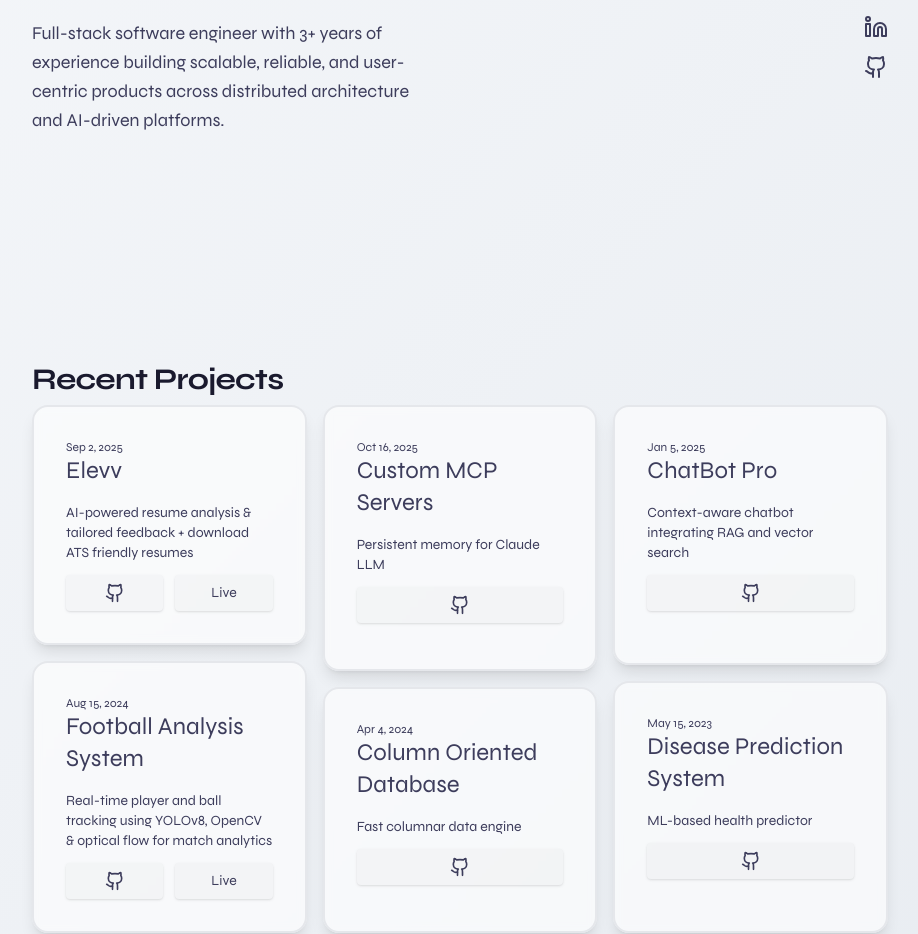
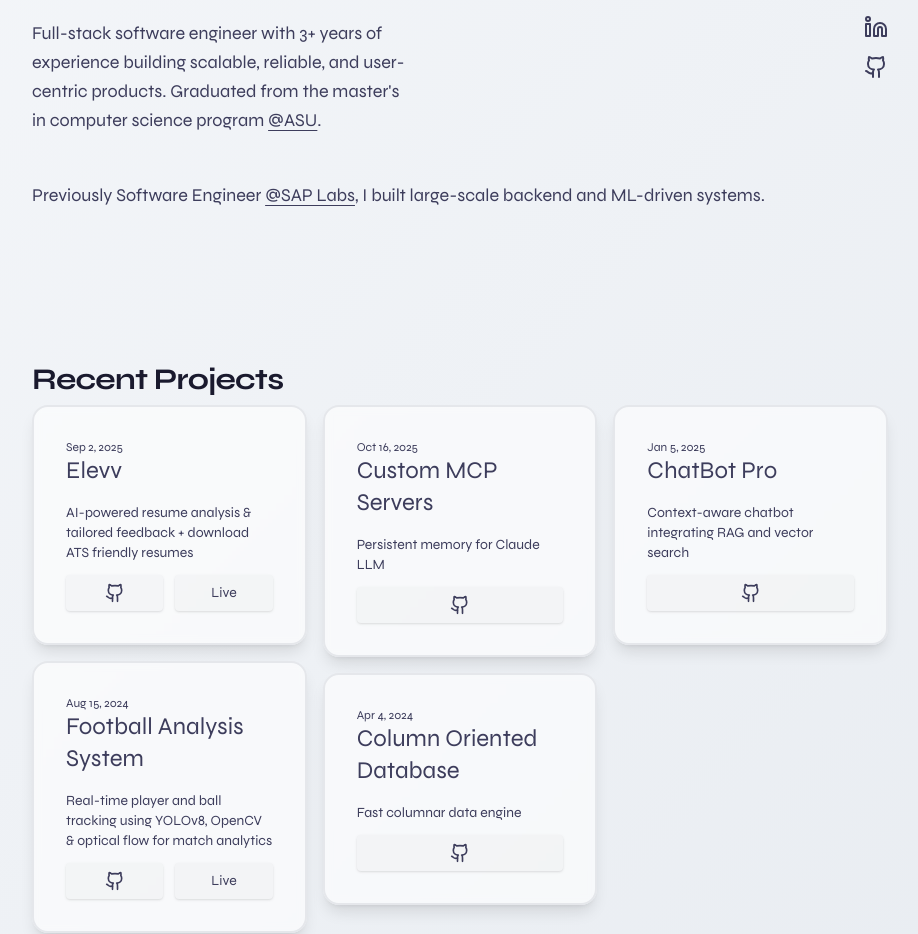
Before and after one commit to veereshgit99/veeresh.dev, a Next.js app: page / in a window 1280 px wide. Shown: the part 319-1253 px from the top of the page, without its empty margins (180-1098 px from the left). Built offline with nearby package versions, Linux system fonts and the light colour scheme.

Commit message:
Projects changes-23

```diff
--- a/src/app/layout.tsx
+++ b/src/app/layout.tsx
@@ -12,7 +12,7 @@ const syneFont = Syne({
 
 export const metadata: Metadata = {
     title: 'Veeresh Koliwad',
-    description: 'Full-stack software engineer with 3+ years of experience building scalable, reliable, and user-centric products across distributed architecture and AI-driven platforms.',
+    description: 'Full-stack software engineer with 3+ years of experience building scalable, reliable, and user-centric products. Graduated from the master’s in computer science program @ASU.',
     icons: {
         icon: [
             { url: '/favicon-16x16.png', sizes: '16x16', type: 'image/png' },
@@ -29,13 +29,13 @@ export const metadata: Metadata = {
     openGraph: {
         images: "/og.jpg",
         type: "website",
-        description: "Full-stack software engineer with 3+ years of experience building scalable, reliable, and user-centric products across distributed architecture and AI-driven platforms.",
+        description: "Full-stack software engineer with 3+ years of experience building scalable, reliable, and user-centric products. Graduated from the master’s in computer science program @ASU.",
         title: "Veeresh Koliwad"
     },
     twitter: {
         card: 'summary_large_image',
         title: 'Veeresh Koliwad',
-        description: 'Full-stack software engineer with 3+ years of experience building scalable, reliable, and user-centric products across distributed architecture and AI-driven platforms.',
+        description: 'Full-stack software engineer with 3+ years of experience building scalable, reliable, and user-centric products. Graduated from the master’s in computer science program @ASU.',
         creator: '@veeresh_koliwad',
         images: "/og.jpg",
     },
--- a/src/components/Card.tsx
+++ b/src/components/Card.tsx
@@ -10,7 +10,7 @@ export const Card: React.FC<PropsWithChildren> = ({ children }) => {
             viewport={{ once: true }}
             transition={{ duration: 0.5 }}
             whileHover={{ y: -5, transition: { duration: 0.2 } }}
-            className="relative h-full bg-white/60 dark:bg-gray-900/60 backdrop-blur-sm rounded-2xl border-2 border-dark/20 hover:border-alternative/40 transition-all duration-300 shadow-lg hover:shadow-xl group overflow-hidden"
+            className="relative bg-white/60 dark:bg-gray-900/60 backdrop-blur-sm rounded-2xl border-2 border-dark/20 hover:border-alternative/40 transition-all duration-300 shadow-lg hover:shadow-xl group overflow-hidden"
         >
             <div className="absolute inset-0 bg-gradient-to-br from-alternative/5 to-transparent opacity-0 group-hover:opacity-100 transition-opacity duration-300" />
             <div className="relative z-10">
--- a/src/components/Hero.tsx
+++ b/src/components/Hero.tsx
@@ -9,7 +9,6 @@ const youngSerif = Young_Serif({
     subsets: ["latin"]
 })
 
-
 const Hero = () => {
     return (
         <section className="h-[80svh] flex flex-col sm:justify-center relative space-y-3 sm:pt-0 pt-36">
@@ -18,7 +17,6 @@ const Hero = () => {
                     initial={{ opacity: 0, y: 20 }}
                     animate={{ opacity: 1, y: 0 }}
                     transition={{ duration: 0.5 }}
-                    // @ts-ignore
                     className={`${youngSerif.className} scroll-m-20 text-6xl tracking-tight lg:text-8xl`}>
                     Veeresh<br />
                     Koliwad
@@ -27,10 +25,11 @@ const Hero = () => {
                     initial={{ opacity: 0, y: 10 }}
                     animate={{ opacity: 1, y: 0 }}
                     transition={{ duration: 0.4, delay: 0.1 }}
-                    // @ts-ignore
                     className={"max-w-sm leading-relaxed [&:not(:first-child)]:mt-6 text-secondary text-pretty pb-16 text-lg"}>
-                    Full-stack software engineer with 3+ years of experience building scalable, reliable, and user-centric products across distributed architecture and AI-driven platforms.
+                    Full-stack software engineer with 3+ years of experience building scalable, reliable, and user-centric products. Graduated from the master's in computer science program {" "}
+                    <Link href="https://www.asu.edu" target="_blank" rel="noreferrer" className="font-medium underline underline-offset-4">@ASU</Link>.
                 </motion.p>
+
                 {/* MOBILE */}
                 <div className="sm:hidden flex gap-4 absolute right-0 -top-5">
                     {websiteData.socials.map((social) => (
@@ -43,10 +42,10 @@ const Hero = () => {
                             <social.icon className="w-5 h-5" />
                             <span className="sr-only">{social.text}</span>
                         </Link>
-                    ))
-                    }
+                    ))}
                 </div>
             </div>
+
             {/* OVER SM */}
             <div className="hidden sm:flex absolute right-0 flex-col gap-4">
                 {websiteData.socials.map((social) => (
@@ -59,9 +58,20 @@ const Hero = () => {
                         <social.icon className="w-6 h-6" />
                         <span className="sr-only">{social.text}</span>
                     </Link>
-                ))
-                }
+                ))}
             </div>
+
+            {/* Previously text with horizontal line */}
+            <motion.div
+                initial={{ opacity: 0 }}
+                animate={{ opacity: 1 }}
+                transition={{ duration: 0.4, delay: 0.3 }}
+                className="absolute bottom-28 left-0 right-0 flex items-center gap-4">
+                <p className="text-secondary text-lg whitespace-nowrap">
+                    Previously Software Engineer <Link href="https://www.sap.com/index.html" target="_blank" rel="noreferrer" className="font-medium underline underline-offset-4">@SAP Labs</Link>, I built large-scale backend and ML-driven systems.
+                </p>
+                <div className="hidden sm:block flex-1 h-[1px] bg-border"></div>
+            </motion.div>
         </section>
     )
 }
--- a/src/components/Projects.tsx
+++ b/src/components/Projects.tsx
@@ -15,7 +15,7 @@ const Projects = () => {
         <section className='py-10' id="projects">
             <h2 className='scroll-m-20 pb-2 text-3xl font-semibold tracking-tight first:mt-0'>Recent Projects</h2>
             <div className="grid grid-cols-1 gap-4 mx-auto lg:mx-0 md:grid-cols-3">
-                <div className="grid grid-cols-1 gap-4">
+                <div className="grid grid-cols-1 gap-4 auto-rows-max">
                     {projects
                         .filter((_: Project, i: number) => i % 3 === 0)
                         .map((project: Project) => (
@@ -24,7 +24,7 @@ const Projects = () => {
                             </Card>
                         ))}
                 </div>
-                <div className="grid grid-cols-1 gap-4">
+                <div className="grid grid-cols-1 gap-4 auto-rows-max">
                     {projects
                         .filter((_: Project, i: number) => i % 3 === 1)
                         .map((project: Project) => (
@@ -33,7 +33,7 @@ const Projects = () => {
                             </Card>
                         ))}
                 </div>
-                <div className="grid grid-cols-1 gap-4">
+                <div className="grid grid-cols-1 gap-4 auto-rows-max">
                     {projects
                         .filter((_: Project, i: number) => i % 3 === 2)
                         .map((project: Project) => (
--- a/src/content/projects.ts
+++ b/src/content/projects.ts
@@ -32,11 +32,5 @@ export const projects: Project[] = [
         description: "Fast columnar data engine",
         date: "2024-04-04",
         github: "https://github.com/veereshgit99/Column-Oriented-Database"
-    },
-    {
-        title: "Disease Prediction System",
-        description: "ML-based health predictor",
-        date: "2023-05-15",
-        github: "https://github.com/veereshgit99/Disease_Prediction"
     }
 ]
```
